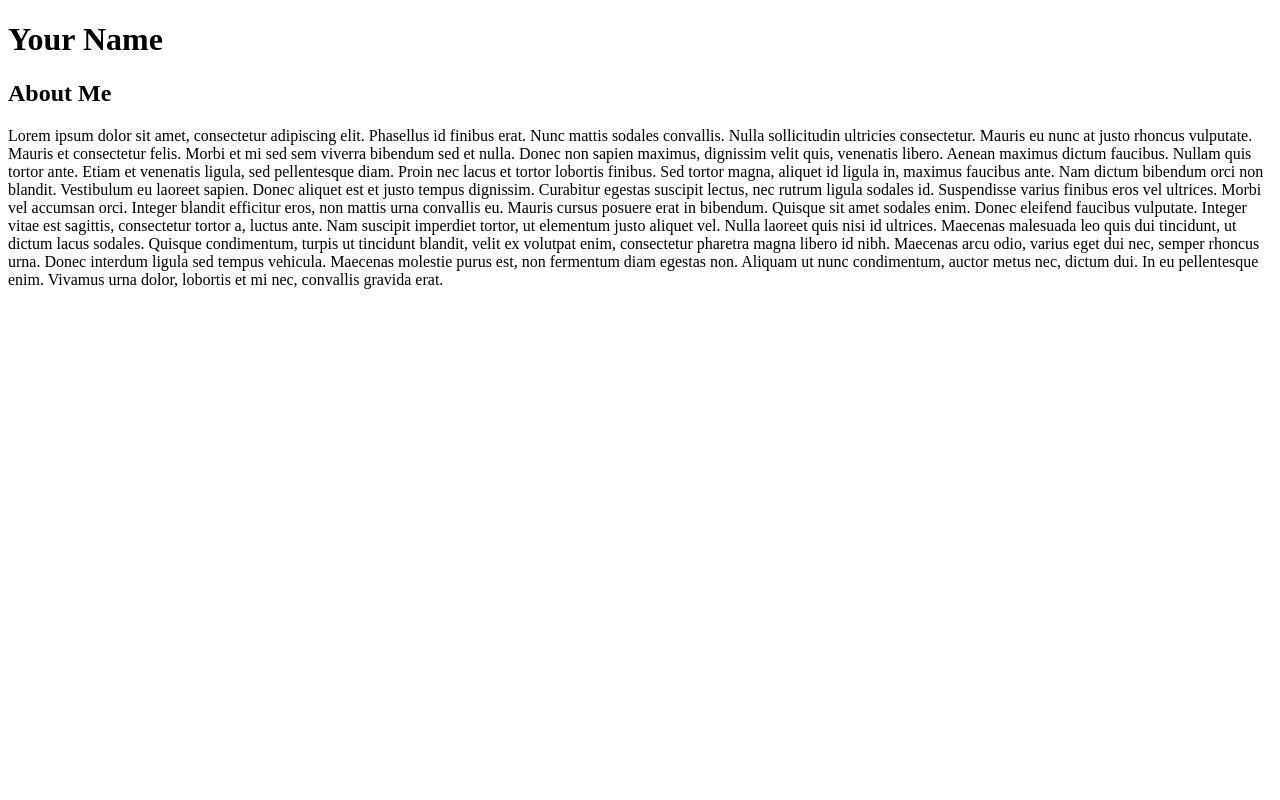
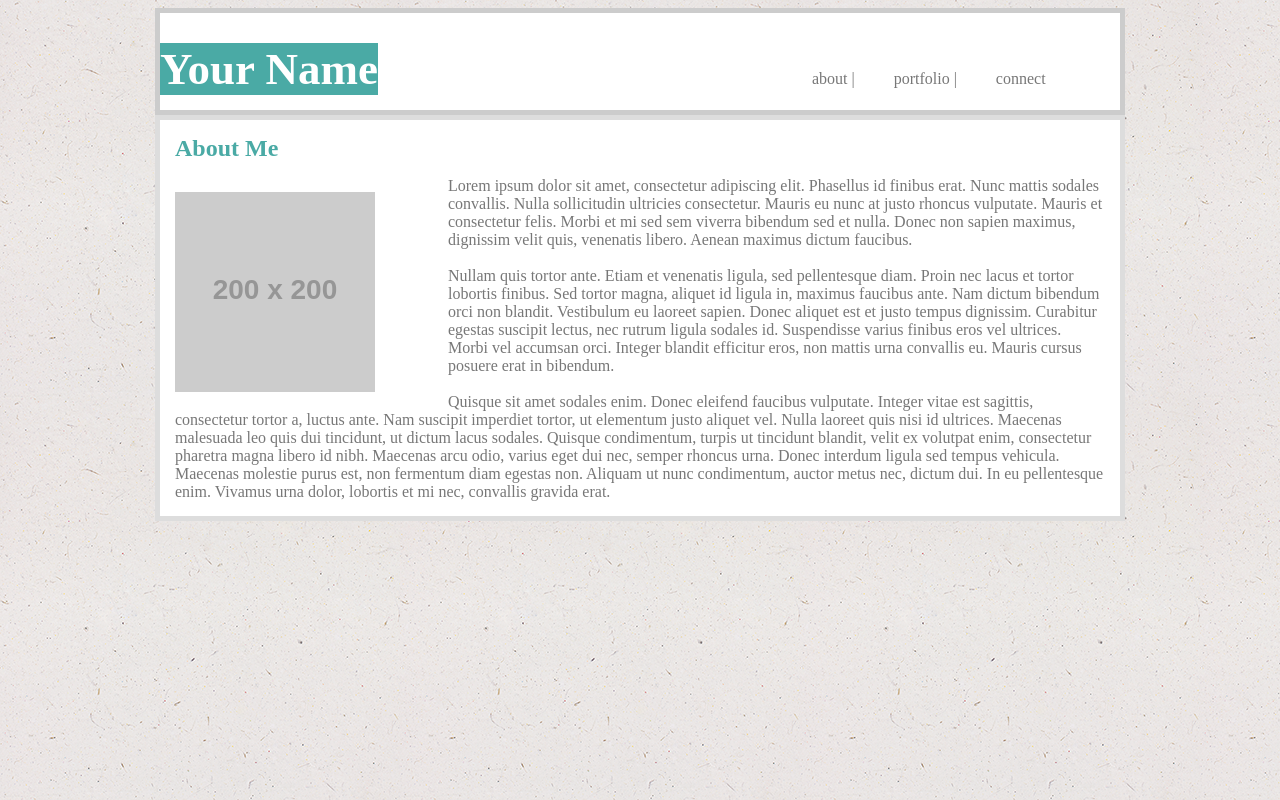
Before and after one commit to oleg-bc/basic-portfolio, a plain HTML site: page index.html in a window 1280 px wide. Drawn offline with Linux system fonts and the light colour scheme; placeholder pictures from the web are drawn by us.

Commit message:
new changes made 10/30 and 10/31 updated css on the index page

```diff
--- a/assets/css/style.css
+++ b/assets/css/style.css
@@ -0,0 +1,87 @@
+body {
+    background-image: url("../images/ep_naturalwhite/ep_naturalwhite/ep_naturalwhite.png");
+}
+
+nav{
+    display: inline-block;
+    margin: 15px 0px 0px 430px;
+    color:#777777;
+    text-decoration: none;
+}
+
+a{
+    margin: 35px 35px 0px 0px;
+    color: #777777;
+    text-decoration:none;
+}
+.content {
+    width: 960px;
+    margin: auto;
+    border: 3px solid #dddddd;
+    background-color: #ffffff;
+    color: #777777;
+    border-style: solid;
+    border-width: 5px;
+    border-color: #dddddd;
+
+}
+
+.header{
+    width: 960px;
+    margin: auto;
+    background-color: #ffffff;
+    border-style: solid;
+    border-width: 5px;
+    border-color:#cccccc;
+}
+.pic{width:30%;  float:left;}
+.txt{width:100%; }
+
+
+h1 {
+    margin-bottom: 15px;
+    font-size: 45px;
+    color: white;
+    text-align: center;
+    text-decoration: none;
+    background-color: #4aaaa5;
+    display: inline-block;
+}
+
+h2 {
+    background-color: white;
+    color: #4aaaa5;
+    margin: 15px;
+}
+
+p, img{
+    margin: 15px;
+
+}
+
+
+/*
+DONE-- Teal color (used for headings and backgrounds): #4aaaa5
+
+DONE-- Regular font color (used for paragraphs and all text besides the headings): #777777
+
+DONE-- Main header background color: #ffffff
+
+DONE--Main header border color: #cccccc
+
+Footer background color: #666666
+
+DONE--Main content background color: #ffffff
+
+DONE--Main content border color: #dddddd
+
+background
+
+mainHeader
+
+mainHeaderBorder
+
+footer
+
+mainContent
+*/
--- a/index.html
+++ b/index.html
@@ -4,17 +4,35 @@
     <title>
         About Me
     </title>
+<link rel="stylesheet" type="text/css" href="assets/css/style.css">
 </head>
+
 <body>
+<div class="header">
 <h1>Your Name</h1>
-<a href="about.com"></a>
-<a href="portfolio.com"></a>
-<a href="contact.com"></a>
+<nav>
+        <a href="about.com">about |</a>
+        <a href="portfolio.com">portfolio |</a>
+        <a href="contact.com">connect</a>
+        </nav>
+</div>
+<div class="content">
 <h2>About Me</h2>
-<p> Lorem ipsum dolor sit amet, consectetur adipiscing elit. Phasellus id finibus erat. Nunc mattis sodales convallis. Nulla sollicitudin ultricies consectetur. Mauris eu nunc at justo rhoncus vulputate. Mauris et consectetur felis. Morbi et mi sed sem viverra bibendum sed et nulla. Donec non sapien maximus, dignissim velit quis, venenatis libero.
+<div class="pic"><img src="https://via.placeholder.com/200" width="200"></div>
 
-        Aenean maximus dictum faucibus. Nullam quis tortor ante. Etiam et venenatis ligula, sed pellentesque diam. Proin nec lacus et tortor lobortis finibus. Sed tortor magna, aliquet id ligula in, maximus faucibus ante. Nam dictum bibendum orci non blandit. Vestibulum eu laoreet sapien. Donec aliquet est et justo tempus dignissim. Curabitur egestas suscipit lectus, nec rutrum ligula sodales id. Suspendisse varius finibus eros vel ultrices. Morbi vel accumsan orci. Integer blandit efficitur eros, non mattis urna convallis eu. Mauris cursus posuere erat in bibendum. Quisque sit amet sodales enim. Donec eleifend faucibus vulputate.
 
-        Integer vitae est sagittis, consectetur tortor a, luctus ante. Nam suscipit imperdiet tortor, ut elementum justo aliquet vel. Nulla laoreet quis nisi id ultrices. Maecenas malesuada leo quis dui tincidunt, ut dictum lacus sodales. Quisque condimentum, turpis ut tincidunt blandit, velit ex volutpat enim, consectetur pharetra magna libero id nibh. Maecenas arcu odio, varius eget dui nec, semper rhoncus urna. Donec interdum ligula sed tempus vehicula. Maecenas molestie purus est, non fermentum diam egestas non. Aliquam ut nunc condimentum, auctor metus nec, dictum dui. In eu pellentesque enim. Vivamus urna dolor, lobortis et mi nec, convallis gravida erat. </p>
+<div class="txt"><p> Lorem ipsum dolor sit amet, consectetur adipiscing elit. Phasellus id finibus erat. Nunc mattis sodales convallis. Nulla sollicitudin ultricies consectetur. Mauris eu nunc at justo rhoncus vulputate. Mauris et consectetur felis. Morbi et mi sed sem viverra bibendum sed et nulla. Donec non sapien maximus, dignissim velit quis, venenatis libero.
+        Aenean maximus dictum faucibus.
+        <br><br>
+        Nullam quis tortor ante. Etiam et venenatis ligula, sed pellentesque diam. Proin nec lacus et tortor lobortis finibus. Sed tortor magna, aliquet id ligula in, maximus faucibus ante. Nam dictum bibendum orci non blandit. Vestibulum eu laoreet sapien. Donec aliquet est et justo tempus dignissim. Curabitur egestas suscipit lectus, nec rutrum ligula sodales id. Suspendisse varius finibus eros vel ultrices. Morbi vel accumsan orci. Integer blandit efficitur eros, non mattis urna convallis eu. Mauris cursus posuere erat in bibendum.
+        <br><br>
+        Quisque sit amet sodales enim. Donec eleifend faucibus vulputate.
+        Integer vitae est sagittis, consectetur tortor a, luctus ante. Nam suscipit imperdiet tortor, ut elementum justo aliquet vel. Nulla laoreet quis nisi id ultrices. Maecenas malesuada leo quis dui tincidunt, ut dictum lacus sodales. Quisque condimentum, turpis ut tincidunt blandit, velit ex volutpat enim, consectetur pharetra magna libero id nibh. Maecenas arcu odio, varius eget dui nec, semper rhoncus urna. Donec interdum ligula sed tempus vehicula. Maecenas molestie purus est, non fermentum diam egestas non. Aliquam ut nunc condimentum, auctor metus nec, dictum dui. In eu pellentesque enim. Vivamus urna dolor, lobortis et mi nec, convallis gravida erat.
+    </p></div>
+
+</div>
+
+
 </body>
+
 </html>
```
Also changed, not shown: contact.html (+2 -0 lines), portfolio.html (+1 -0 lines), assets/images/StockSnap_KGSTJH2CB7.jpg (added), 4 other files.
